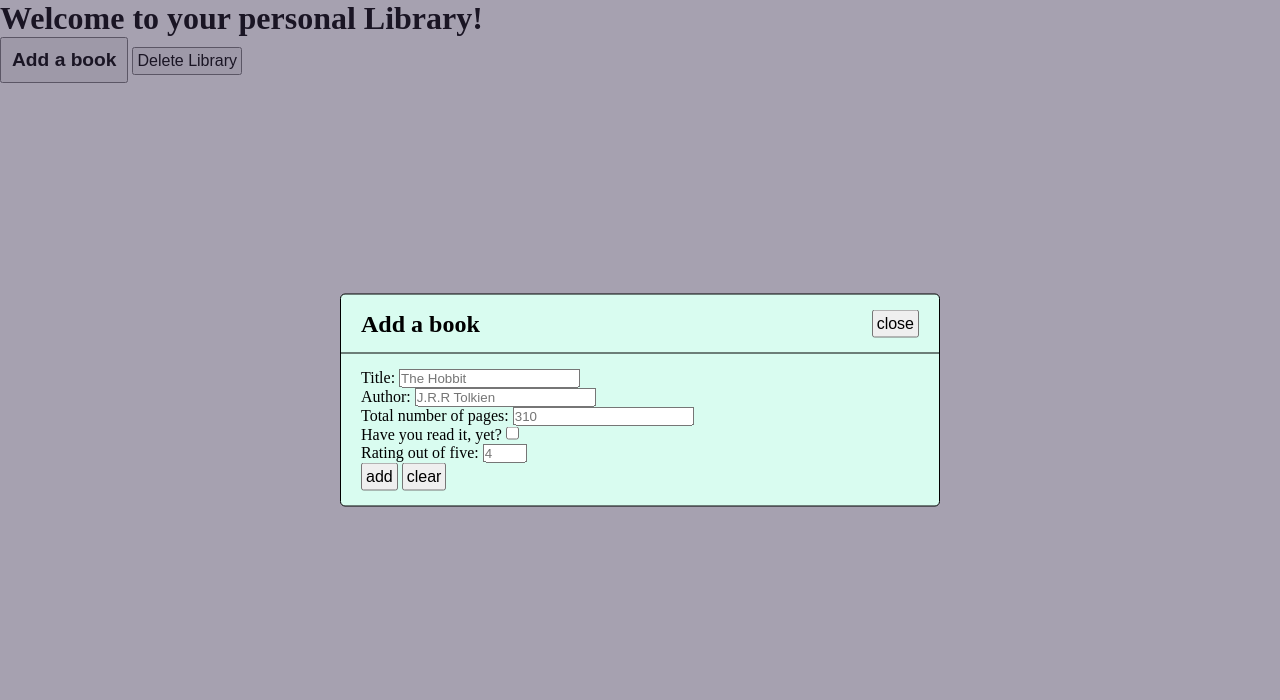
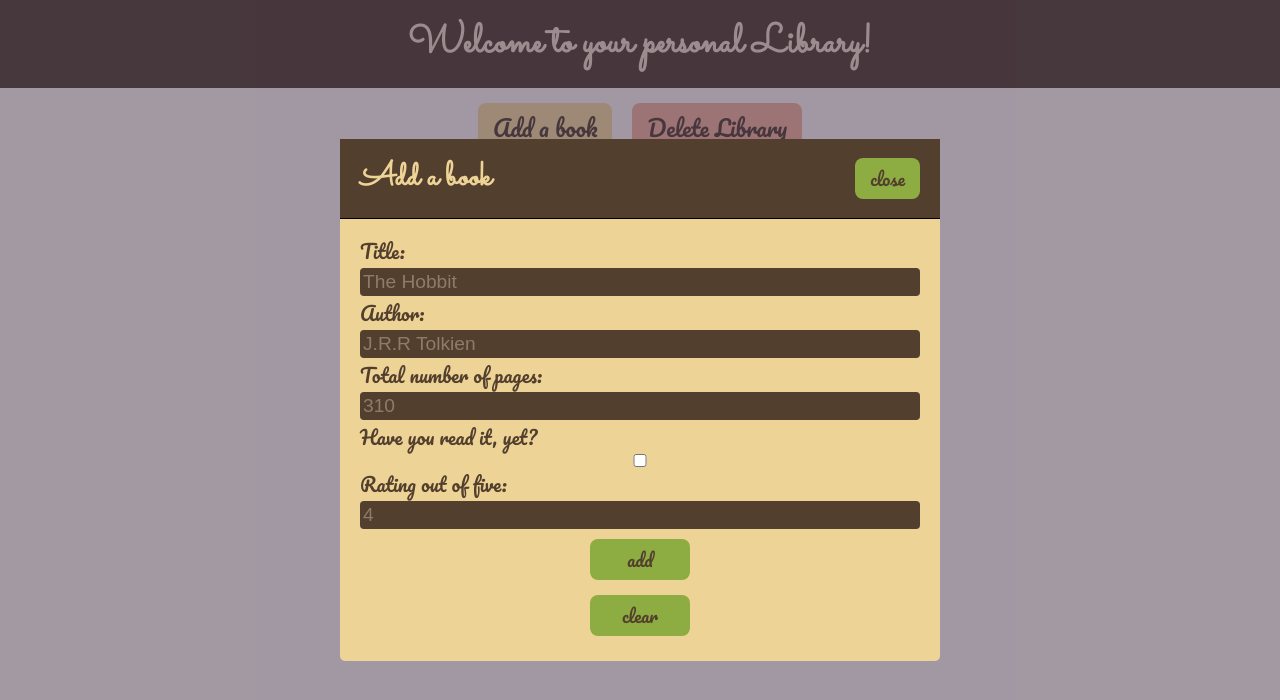
Before and after one commit to Bayoura/library, a plain HTML site: page index.html in a window 1280 px wide. Both pictures are taken after a click on the button "Add a book". Drawn offline with Linux system fonts and the light colour scheme.

Commit message:
add colour variables, style buttons, modal, bookcards

```diff
--- a/main.css
+++ b/main.css
@@ -1,54 +1,182 @@
+@import url('https://fonts.googleapis.com/css2?family=Pacifico&family=Sacramento&display=swap');
 * {
     margin: 0;
     padding: 0;
     box-sizing: border-box;
 }
 
+:root {
+    --darkBrown: hsl(28, 28%, 25%);
+    --eggShell: hsl(29, 56%, 85%);
+    --transpEggShell: hsla(29, 56%, 85%, 0.4);
+    --lightYellow: hsl(42, 72%, 76%);
+    --green: hsl(78, 44%, 47%);
+    --lightRed: hsl(16, 72%, 76%);
+}
+
+body {
+    font-family: 'Sacramento', cursive;
+    background-color: var(--transpEggShell);
+}
+
+h1 {
+    font-size: 2.5rem;
+    padding: 15px;
+    text-align: center;
+    background-color: var(--darkBrown);
+    color: var(--eggShell);
+}
+
+/* ----------------------BUTTONS------------------------ */
+
+button {
+    border-radius: 8px;
+    border: 5px dotted transparent;
+    cursor: pointer;
+    padding: 0px 10px;
+    font-size: 1.1rem;
+    font-family: 'Pacifico', cursive;
+    transition: 100ms ease-in;
+}
+
+button:hover {
+    transform: scale(1.1);
+}
+
+button:active {
+    border-color: var(--lightRed);
+}
+
+.header-buttons {
+    display: flex;
+    justify-content: center;
+    gap: 20px;
+    margin: 15px 0;
+}
+
+.delete-library:active {
+    border-color: var(--lightYellow);
+}
+
+.delete-library {
+    font-size: 1.4rem;
+    background-color: var(--lightRed);
+    color: var(--darkBrown);
+}
+
+.open-modal {
+    font-size: 1.4rem;
+    background-color: var(--lightYellow);
+    color: var(--darkBrown);
+}
+
+.modal button {
+    background-color: var(--green);
+    color: var(--darkBrown);
+}
+
+.modal-buttons {
+    display: flex;
+    align-items: center;
+    margin: 10px 0;
+    gap: 15px;
+}
+
+.modal-buttons > button {
+    width: 100px;
+}
+
+.book-card > button {
+    margin: 5px 10px 5px 0;
+    background-color: var(--darkBrown);
+    color: var(--eggShell);
+}
+
+.modal.edit button {
+    background: rgb(190, 157, 94);
+}
+/* ----------------------INPUT---------------------------- */
+
+input {
+    border-radius: 4px;
+    font-size: 1.2rem;
+    padding: 3px;
+    background-color: var(--darkBrown);
+    color: var(--eggShell);
+    border: none;
+}
+
+::placeholder { /* Chrome, Firefox, Opera, Safari 10.1+ */
+    color: var(--transpEggShell);
+    opacity: 1; /* Firefox */
+}
+
+:-ms-input-placeholder { /* Internet Explorer 10-11 */
+    color: var(--eggShell);
+}
+
+::-ms-input-placeholder { /* Microsoft Edge */
+    color: var(--eggShell);
+}
+
 .book-card {
-    background-color: hsl(174, 84%, 71%);
-    border: 1px solid grey;
+    font-family: 'Pacifico', cursive;
+    font-size: 1.3rem;
+    background-color: var(--green);
+    color: var(--darkBrown);
     border-radius: 5px;
     padding: 10px;
     margin: 10px;
-    width: 300px;
+    width: 100%;
+    max-width: 400px;
     display: inline-block;
 }
 
+/* ---------------------------MODAL------------------------------- */
+
 .modal {
-    background-color: hsl(159deg 85% 92%);
+    background-color: var(--lightYellow);
+    color: var(--darkBrown);
     position: fixed;
     left: 50%;
     top: 50%;
     transform: translate(-50%, -50%) scale(0);
     transition: 300ms ease-out;
-    border: 1px solid black;
     border-radius: 5px;
     width: 600px;
     max-width: 90%;
     z-index: 5;
 }
 
-.modal.edit {
-    background-color: rgb(24, 136, 117) ;
-}
-
-.modal.edit button {
-    background: rgb(190, 157, 94);
-}
-
-.modal.active {
-    transform: translate(-50%, -50%) scale(1);
-}
 .modal-header {
     border-bottom: 1px solid hsl(0, 0%, 0%);
+    background-color: var(--darkBrown);
+    color: var(--lightYellow);
+    font-size: 1.4rem;
     padding: 15px 20px;
     display: flex;
     justify-content: space-between;
     align-items: center;
 }
 
-.modal-body {
+.modal-body > div {
+    display: flex;
+    flex-direction: column;
+}
+
+.modal-body, .duplicate-alert {
     padding: 15px 20px;
+    font-family: 'Pacifico', cursive;
+    font-size: 1.2rem;
+}
+
+.modal.edit {
+    background-color: hsl(34, 71%, 72%);
+}
+
+
+.modal.active {
+    transform: translate(-50%, -50%) scale(1);
 }
 
 .overlay {
@@ -90,7 +218,7 @@
     border: 1px solid black;
     width: 300px;
     padding: 10px;
-    background-color: hsl(0, 98%, 82%);
+    background-color: hsl(16, 72%, 76%);
     position: fixed;
     top: 50%;
     left: 50%;
@@ -101,18 +229,6 @@
 
 .duplicate-alert.active {
     transform: translate(-50%, -50%) scale(1);
-}
-
-button {
-    cursor: pointer;
-    padding: 3px;
-    font-size: 1rem;
-}
-
-.open-modal {
-    padding: 10px;
-    font-size: 1.2rem;
-    font-weight: bold;
 }
 
 .edit-title {
```
